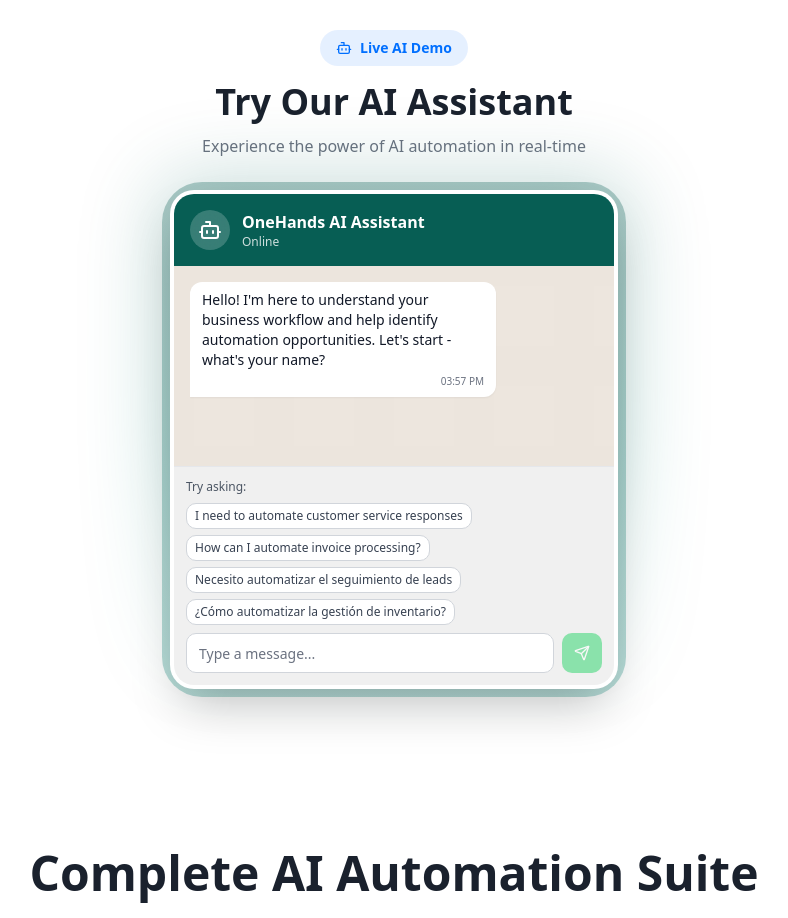
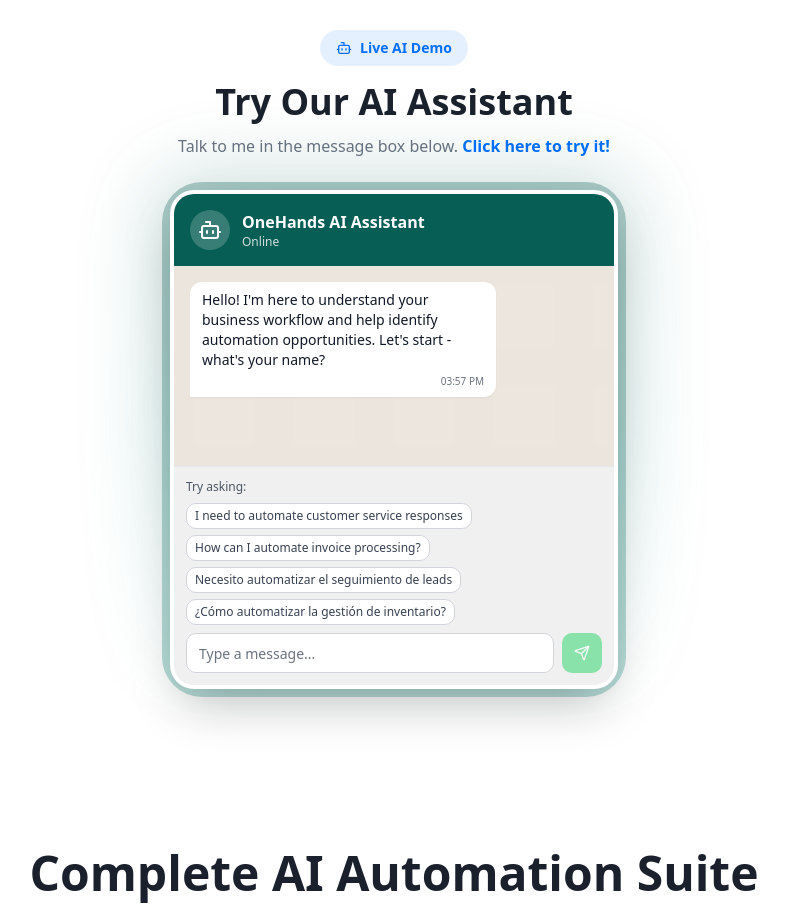
Before and after one commit to hanging360/onehands-ai-flow, a React (Vite) app: page / in a window 1280 px wide. Shown: the part 900-1818 px from the top of the page, without its empty margins (246-1034 px from the left). Built offline with nearby package versions, Linux system fonts and the light colour scheme.

Commit message:
Update hero section text

```diff
--- a/src/components/AIChatDemo.tsx
+++ b/src/components/AIChatDemo.tsx
@@ -25,6 +25,7 @@ export const AIChatDemo = () => {
   const [clientName, setClientName] = useState("");
   const [conversationEnded, setConversationEnded] = useState(false);
   const scrollAreaRef = useRef<HTMLDivElement>(null);
+  const inputRef = useRef<HTMLInputElement>(null);
   const { toast } = useToast();
 
   const exampleQuestions = [
@@ -198,7 +199,13 @@ export const AIChatDemo = () => {
             Try Our AI Assistant
           </h2>
           <p className="text-sm md:text-base text-muted-foreground">
-            Experience the power of AI automation in real-time
+            Talk to me in the message box below.{" "}
+            <button
+              onClick={() => inputRef.current?.focus()}
+              className="font-semibold text-primary hover:underline cursor-pointer"
+            >
+              Click here to try it!
+            </button>
           </p>
         </div>
 
@@ -286,6 +293,7 @@ export const AIChatDemo = () => {
             )}
             <div className="flex gap-2">
               <Input
+                ref={inputRef}
                 value={input}
                 onChange={(e) => setInput(e.target.value)}
                 onKeyPress={handleKeyPress}
```
